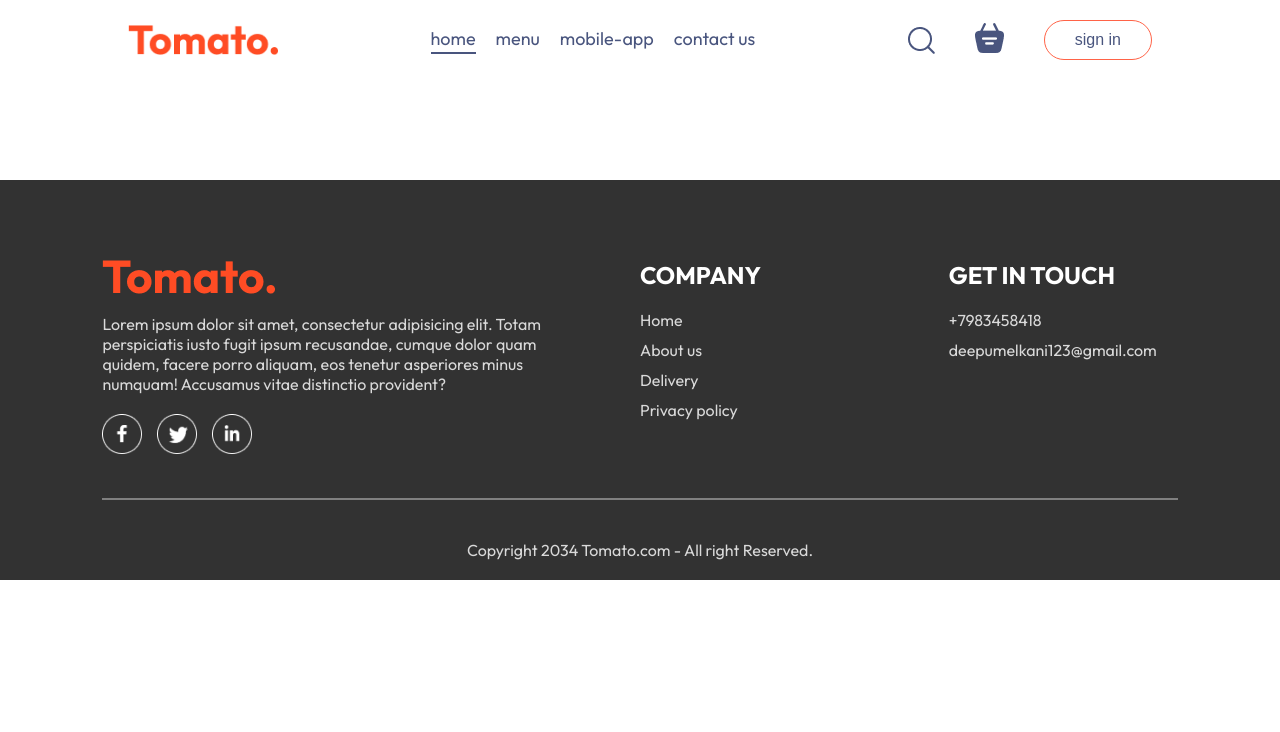
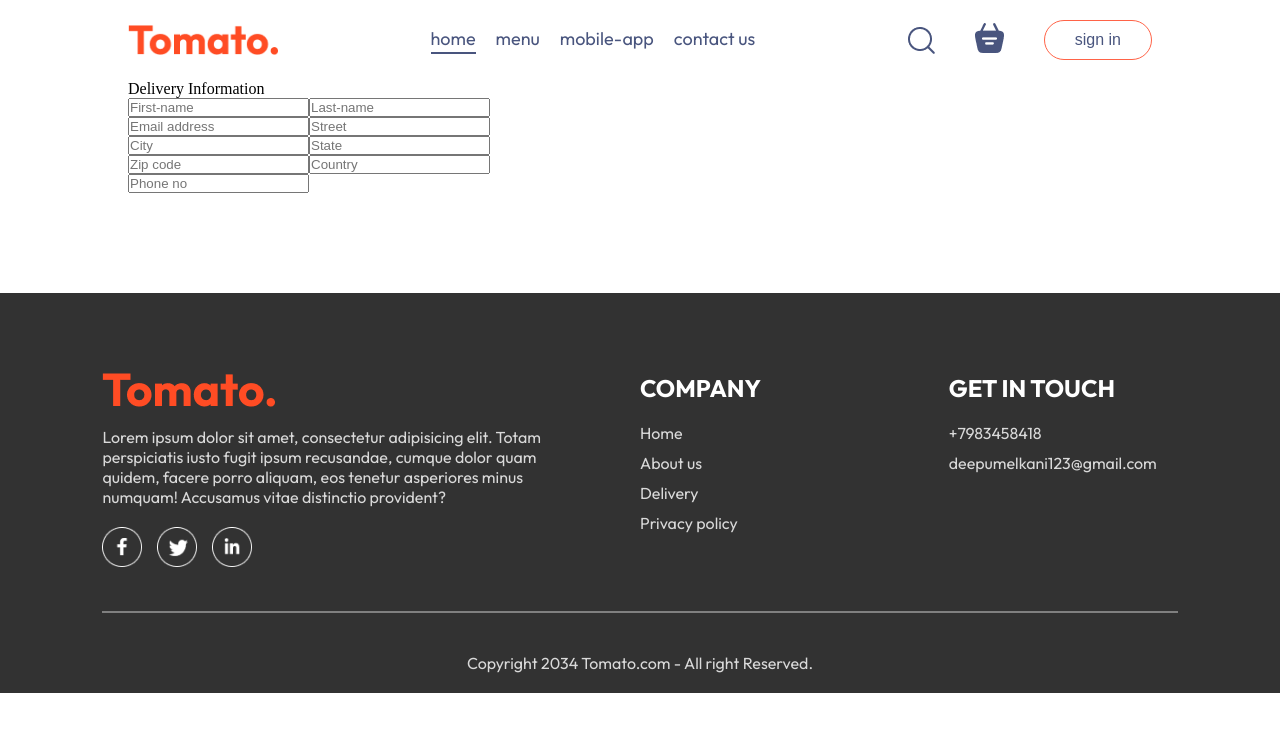
Before and after one commit to Deepanshumelkani77/Tomato, a React (Vite) app: page /placeholder in a window 1280 px wide. Shown: the top 732 px of the page. Built offline with nearby package versions, Linux system fonts and the light colour scheme.

Commit message:
make left order

```diff
--- a/src/pages/placeorder/Placeorder.jsx
+++ b/src/pages/placeorder/Placeorder.jsx
@@ -3,9 +3,30 @@
 
 const Placeorder = () => {
   return (
-    <div>
+    <form className='place-order'>
 
-    </div>
+      <div className="place-order-left">
+        <p className='tittle'>Delivery Information</p>
+        <div className="multi-fields">
+          <input type="text" placeholder="First-name" />
+          <input type="text" placeholder="Last-name" />
+</div>
+<input type="email" placeholder='Email address'/>
+<input type="text" placeholder='Street'/>
+<div className="multi-fields">
+          <input type="text" placeholder="City" />
+          <input type="text" placeholder="State" />
+</div>
+<div className="multi-fields">
+          <input type="text" placeholder="Zip code" />
+          <input type="text" placeholder="Country" />
+</div>
+<input type="text" placeholder='Phone no' />
+      </div>
+
+      <div className="place-order-right"></div>
+
+    </form>
   )
 }
 
```
